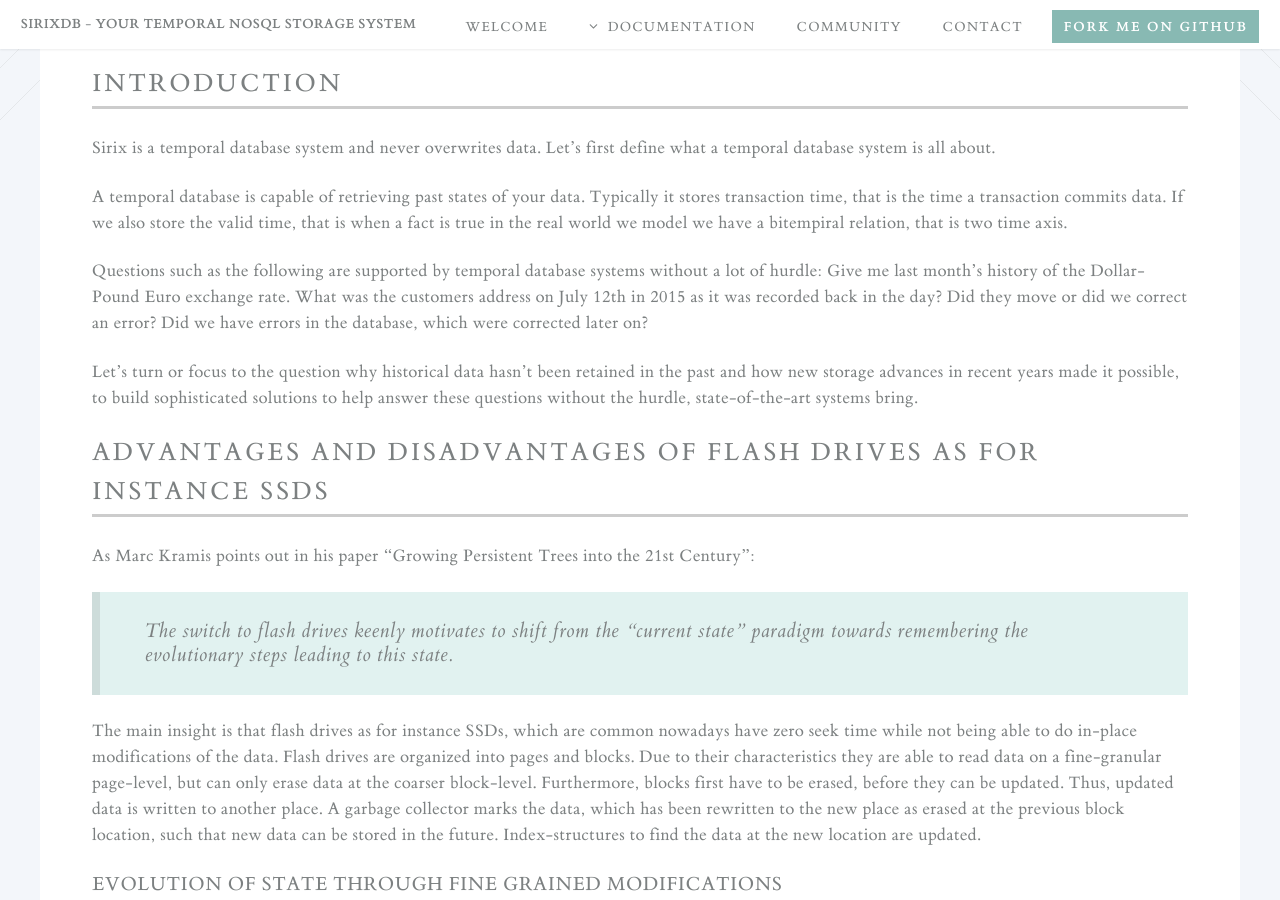
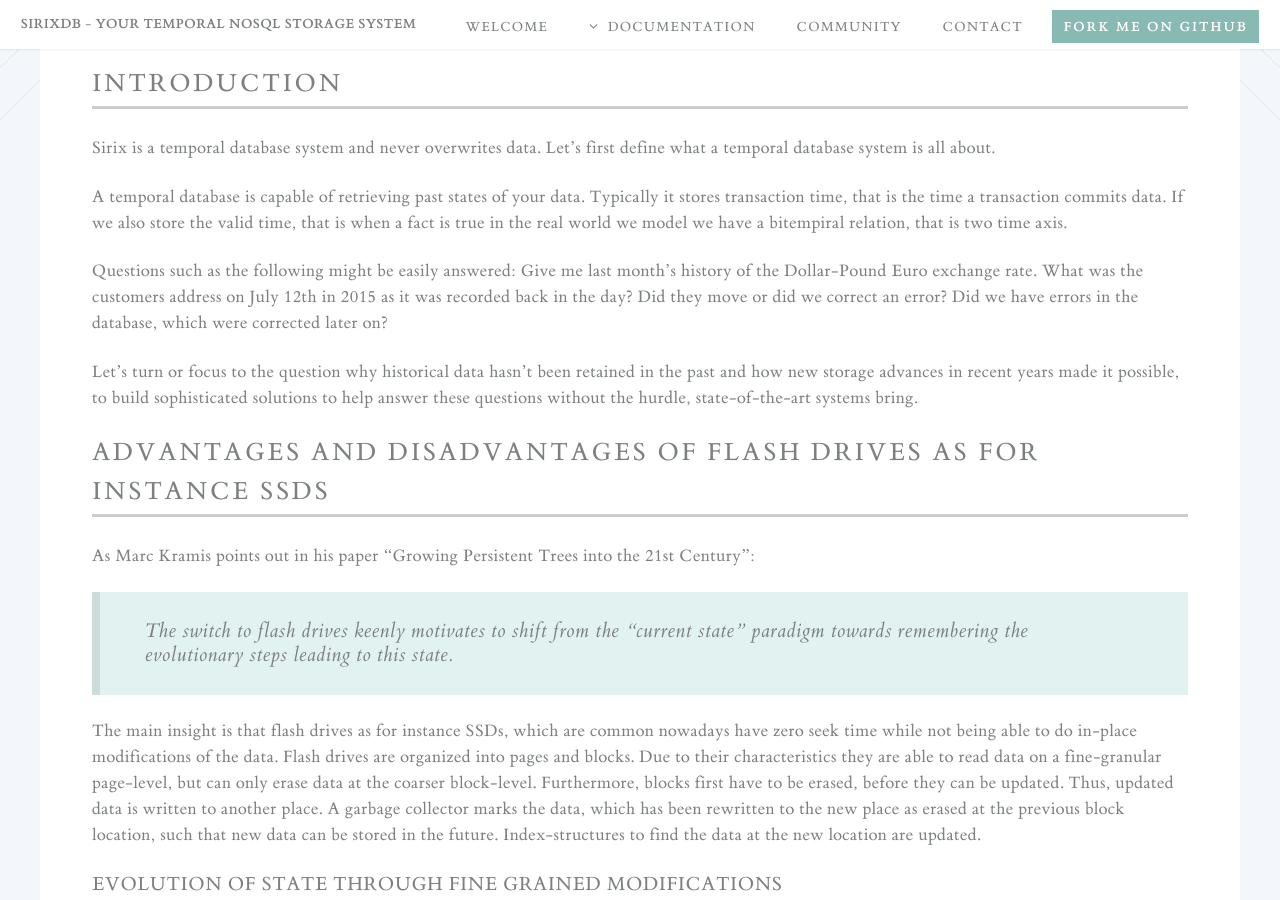
Before and after one commit to sirixdb/sirixdb.github.io, a Jekyll site: the page built from concepts.md, in a window 1280 px wide and 900 px high, scrolled down 313 px. Built offline with Jekyll 4.4.1, drawn with Linux system fonts in a browser that asks for light colours; our own code applies the rules of GitHub Pages for plain Markdown files.

Commit message:
Update concepts.md

```diff
--- a/concepts.md
+++ b/concepts.md
@@ -8,7 +8,7 @@ Sirix is a temporal database system and never overwrites data. Let's first defin
 
 A temporal database is capable of retrieving past states of your data. Typically it stores transaction time, that is the time a transaction commits data. If we also store the valid time, that is when a fact is true in the real world we model we have a bitempiral relation, that is two time axis.
 
-Questions such as the following are supported by temporal database systems without a lot of hurdle: Give me last month's history of the Dollar-Pound Euro exchange rate. What was the customers address on July 12th in 2015 as it was recorded back in the day? Did they move or did we correct an error? Did we have errors in the database, which were corrected later on?
+Questions such as the following might be easily answered: Give me last month's history of the Dollar-Pound Euro exchange rate. What was the customers address on July 12th in 2015 as it was recorded back in the day? Did they move or did we correct an error? Did we have errors in the database, which were corrected later on?
 
 Let's turn or focus to the question why historical data hasn't been retained in the past and how new storage advances in recent years made it possible, to build sophisticated solutions to help answer these questions without the hurdle, state-of-the-art systems bring.
 
```
